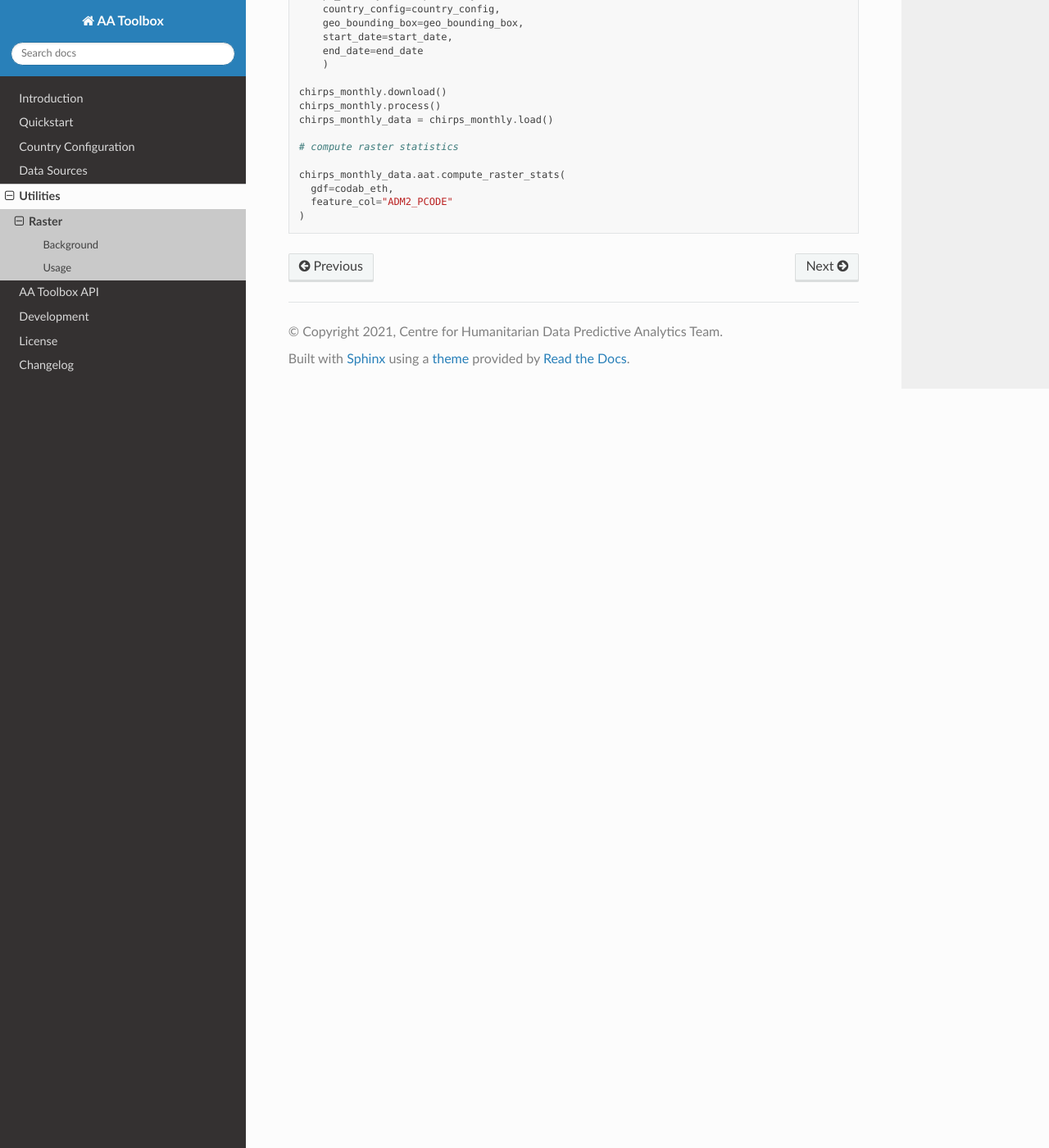
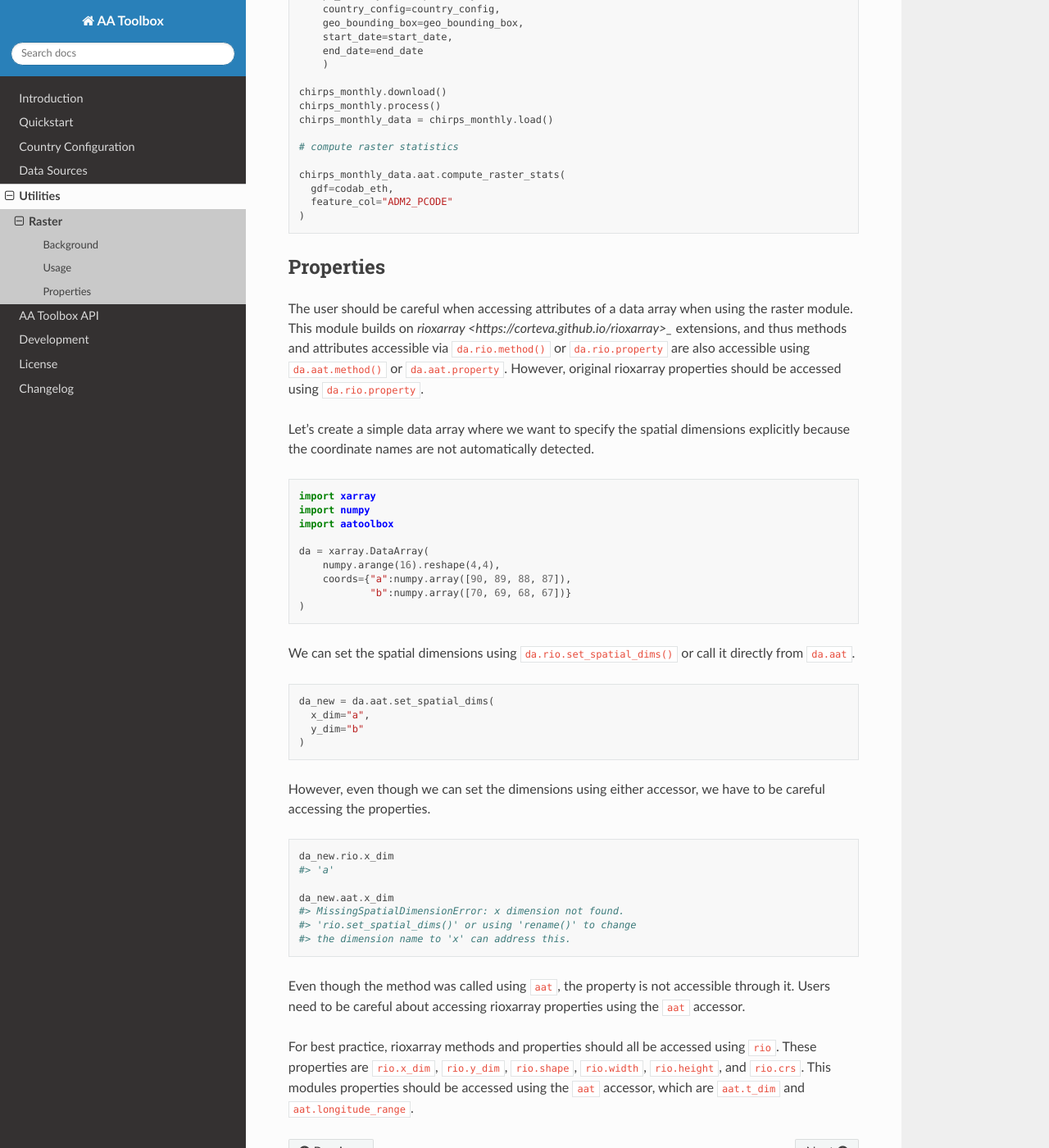
Before and after one commit to OCHA-DAP/ocha-anticipy, a Sphinx documentation site: the page built from docs/source/utilities/raster.rst, in a window 1280 px wide and 1400 px high, scrolled down 1320 px. Shown: the whole window at 82% size. Built offline with Sphinx 7.4.7 and the Read the Docs theme 2.0.0, drawn with Linux system fonts in a browser that asks for light colours.

Commit message:
Fix raster module

```diff
--- a/docs/source/utilities/raster.rst
+++ b/docs/source/utilities/raster.rst
@@ -88,3 +88,67 @@ A full snippet of example code is available below.
       gdf=codab_eth,
       feature_col="ADM2_PCODE"
     )
+
+Properties
+----------
+
+The user should be careful when accessing attributes of
+a data array when using the raster module. This module
+builds on `rioxarray <https://corteva.github.io/rioxarray>_`
+extensions, and thus methods and attributes accessible
+via ``da.rio.method()``  or ``da.rio.property`` are
+also accessible using ``da.aat.method()`` or
+``da.aat.property``. However, original rioxarray properties
+should be accessed using ``da.rio.property``.
+
+Let's create a simple data array where we want to specify
+the spatial dimensions explicitly because the coordinate
+names are not automatically detected.
+
+.. code-block:: python
+
+    import xarray
+    import numpy
+    import aatoolbox
+
+    da = xarray.DataArray(
+        numpy.arange(16).reshape(4,4),
+        coords={"a":numpy.array([90, 89, 88, 87]),
+                "b":numpy.array([70, 69, 68, 67])}
+    )
+
+We can set the spatial dimensions using
+``da.rio.set_spatial_dims()`` or call it directly
+from ``da.aat``.
+
+.. code-block:: python
+
+  da_new = da.aat.set_spatial_dims(
+    x_dim="a",
+    y_dim="b"
+  )
+
+However, even though we can set the dimensions
+using either accessor, we have to be careful
+accessing the properties.
+
+.. code-block:: python
+
+  da_new.rio.x_dim
+  #> 'a'
+
+  da_new.aat.x_dim
+  #> MissingSpatialDimensionError: x dimension not found.
+  #> 'rio.set_spatial_dims()' or using 'rename()' to change
+  #> the dimension name to 'x' can address this.
+
+Even though the method was called using ``aat``, the property
+is not accessible through it. Users need to be careful about
+accessing rioxarray properties using the ``aat`` accessor.
+
+For best practice, rioxarray methods and properties should all
+be accessed using ``rio``. These properties are ``rio.x_dim``,
+``rio.y_dim``, ``rio.shape``, ``rio.width``, ``rio.height``, and
+``rio.crs``. This modules properties should be accessed using
+the ``aat`` accessor, which are ``aat.t_dim`` and
+``aat.longitude_range``.
```
Also changed, not shown: 3 other files.
